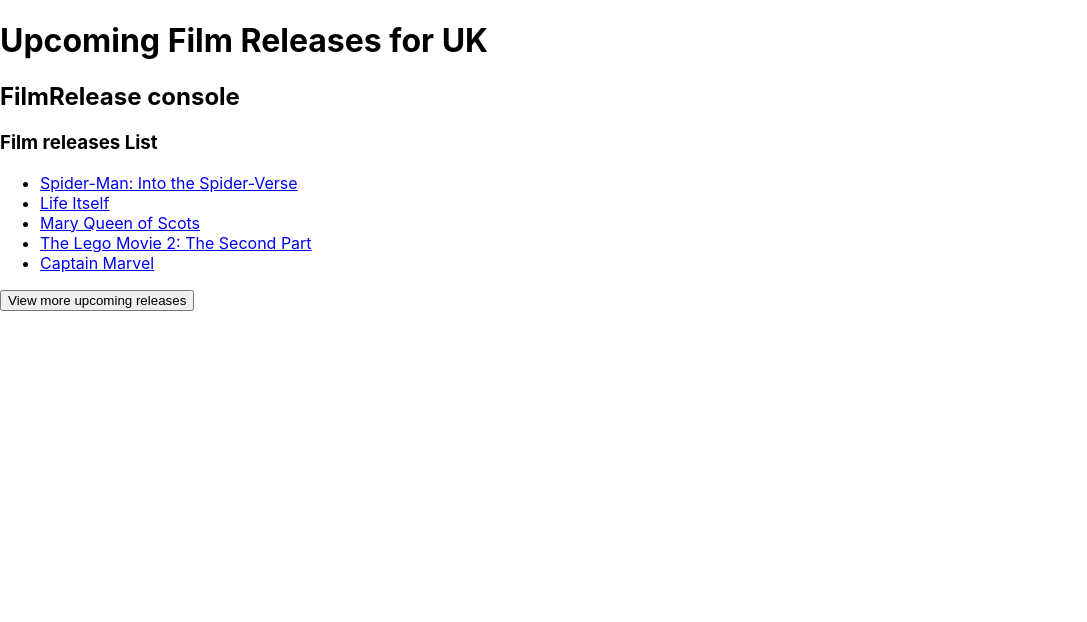
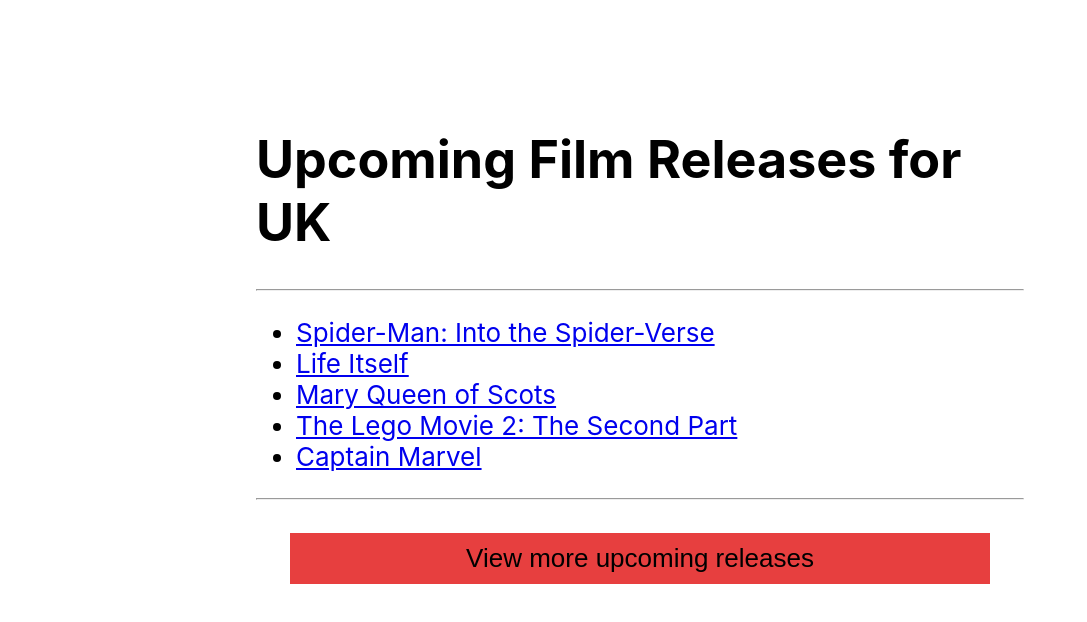
Before and after one commit to mariamuzas/film_releases, a React (Create React App) app: page / in a window 1280 px wide. Shown: the top 622 px of the page, without its empty margins (0-1087 px from the left). Built offline with nearby package versions, Linux system fonts and the light colour scheme.

Commit message:
basic css style dded to the console and app

```diff
--- a/src/App.css
+++ b/src/App.css
@@ -1,19 +1,34 @@
 .App {
-  text-align: center;
+  margin: 10% 20%;
+  font-size: calc(10px + 2vmin);
+  /* border: solid black 1px; */
+  /* text-align: center; */
 }
 
-.App-logo {
-  height: 40vmin;
-  pointer-events: none;
+.button {
+  position: relative;
+  padding: 10px;
+  margin: 0 auto;
+  max-width: 700px;
 }
 
-@media (prefers-reduced-motion: no-preference) {
-  .App-logo {
-    animation: App-logo-spin infinite 20s linear;
-  }
+input {
+  font-size: calc(10px + 2vmin);
+  background-color: rgb(231, 63, 63);
+  display: block;
+  margin: 10px 0;
+  padding: 10px;
+  width: 100%;
+  border-style: hidden;
 }
 
-.App-header {
+input:hover{
+  background-color: rgb(182, 33, 33);
+}
+
+
+
+/* .App-header {
   background-color: #282c34;
   min-height: 100vh;
   display: flex;
@@ -35,4 +50,4 @@
   to {
     transform: rotate(360deg);
   }
-}
+} */
--- a/src/App.js
+++ b/src/App.js
@@ -4,8 +4,11 @@
 function App() {
   return (
     <>
+      <div className="App">
       <h1>Upcoming Film Releases for UK</h1>
+      <hr />
       <FilmReleaseConsole />
+      </div>
     </>
   );
 }
--- a/src/components/Film.js
+++ b/src/components/Film.js
@@ -1,3 +1,6 @@
+import '../App.css';
+
+
 const Film = ({children, url}) => {
 
     return (
--- a/src/components/FilmReleases.js
+++ b/src/components/FilmReleases.js
@@ -10,7 +10,6 @@
 
     return(
         <>
-        <h3>Film releases List</h3>
         <ul>
             {filmList}
         </ul>
--- a/src/containers/FilmReleaseConsole.js
+++ b/src/containers/FilmReleaseConsole.js
@@ -1,5 +1,6 @@
 import FilmRelease from "../components/FilmReleases.js";
 import {useState} from 'react';
+import '../App.css';
 
 const FilmReleaseConsole = () => {
 
@@ -32,11 +33,13 @@
 
     return (
         <>
-        <h2>FilmRelease console </h2>
         <FilmRelease films = {films} />
+        <hr />
+        <div className = "button">
         <form action=" https://www.imdb.com/calendar/?region=gb" target="_blank" >
              <input type="submit" value="View more upcoming releases" />
         </form>
+        </div>
         </>
     )
 }
```
Also changed, not shown: 1 other file (tests, documents, lock files or other folders).
